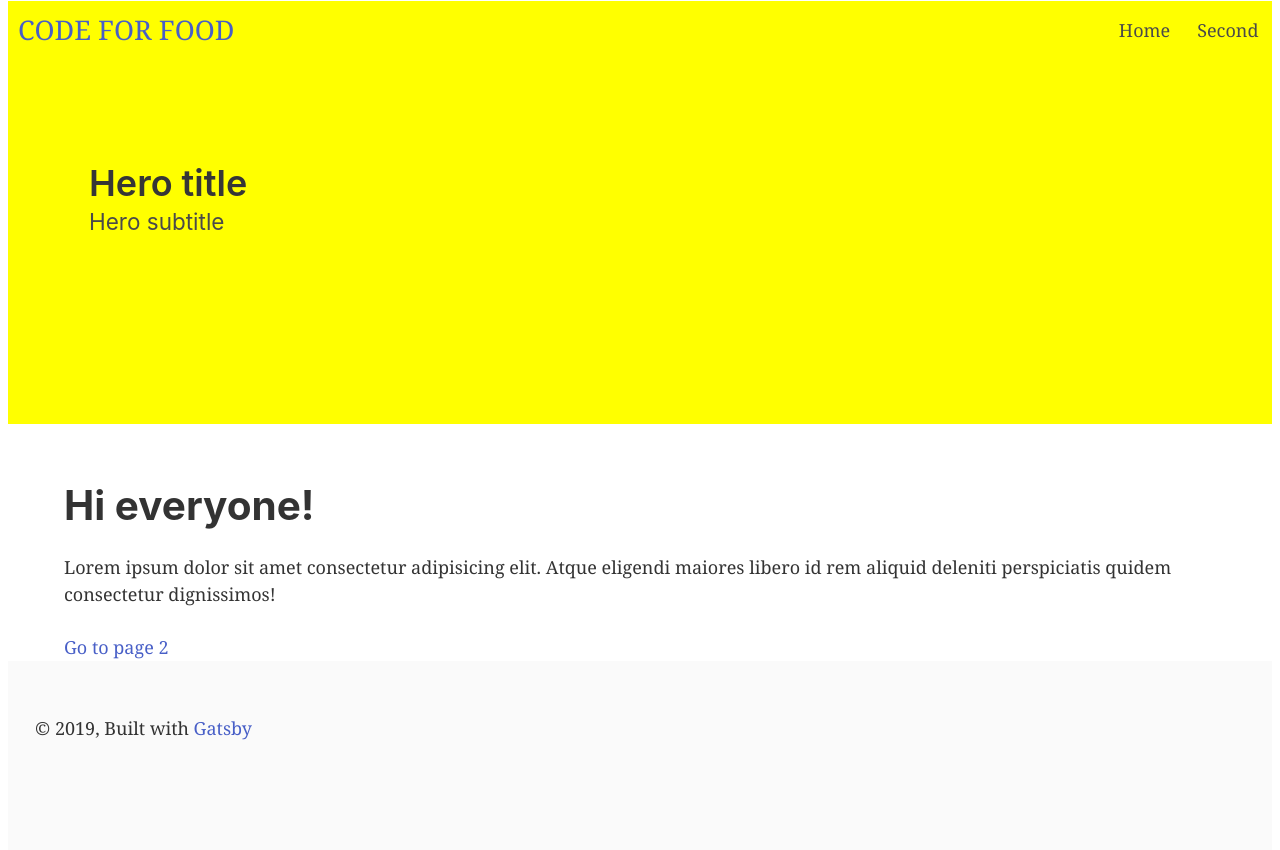
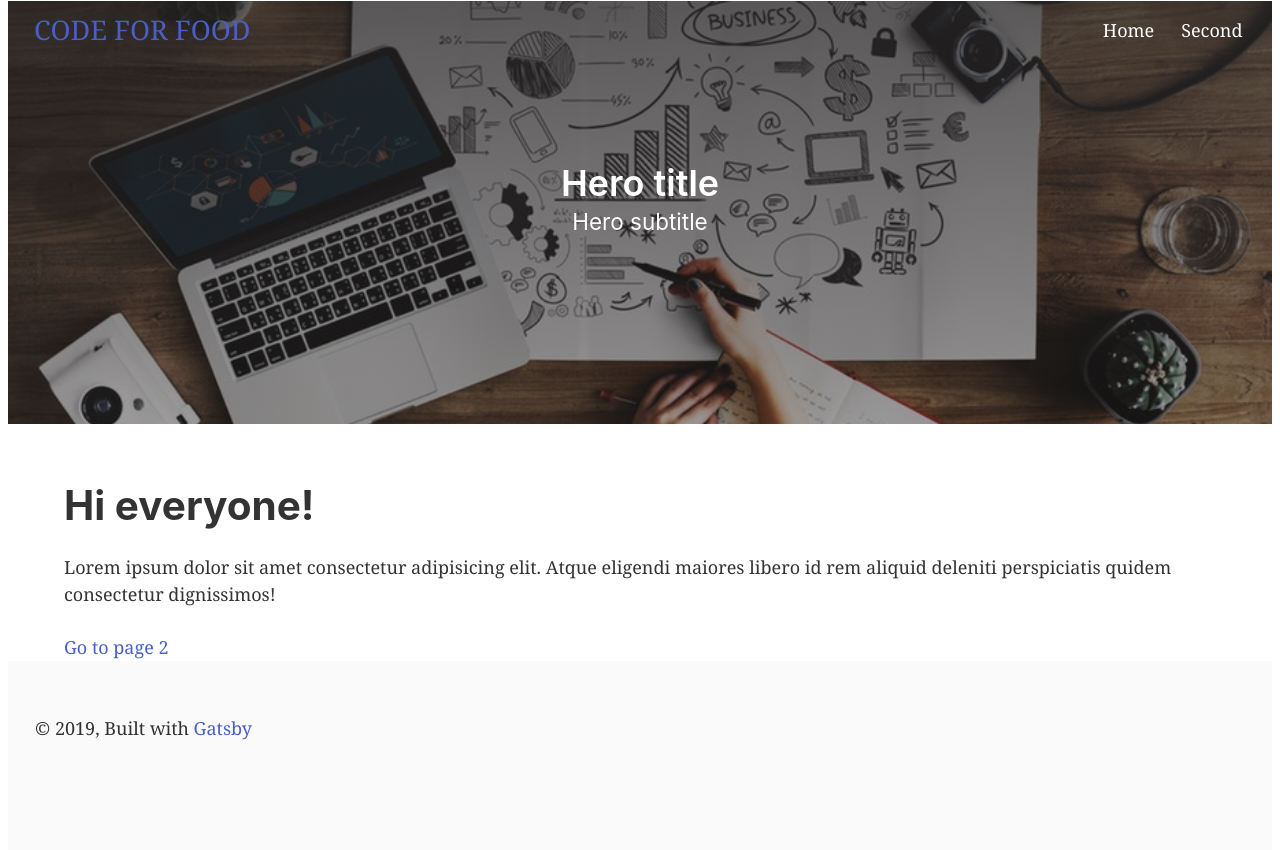
Before and after one commit to jesusbibieca/code-for-food, a Gatsby site: page / in a window 1280 px wide. Built offline with nearby package versions, Linux system fonts and the light colour scheme; Gatsby itself is replaced by a stand-in of ours.

Commit message:
hero component

```diff
--- a/src/components/header.js
+++ b/src/components/header.js
@@ -2,10 +2,10 @@ import { StaticQuery, graphql } from 'gatsby';
 import React from 'react';
 
 import Navbar from './navbar';
+import Hero from './hero'
 import config from '../utils/config';
-import { relative } from 'path';
 
-const Header = () => (
+const Header = ({path}) => (
   <StaticQuery
     query={graphql`
       query SiteTitleQuery {
@@ -19,21 +19,7 @@ const Header = () => (
     render={({ site: { siteMetadata } }) => (
       <header>
         <Navbar title={siteMetadata.title} links={config.navbarLinks} />
-        <section
-          class="hero is-medium"
-          style={{
-            backgroundColor: 'yellow',
-            position: 'relative',
-            bottom: '60px',
-          }}
-        >
-          <div class="hero-body">
-            <div class="container">
-              <h1 class="title">Hero title</h1>
-              <h2 class="subtitle">Hero subtitle</h2>
-            </div>
-          </div>
-        </section>
+        <Hero />
       </header>
     )}
   />
--- /dev/null
+++ b/src/components/hero.js
@@ -0,0 +1,15 @@
+import React from 'react'
+import './hero.scss'
+
+const Hero = () => (
+  <section className="hero is-medium color">
+    <div className="hero-body custom">
+      <div className="container">
+        <h1 className="title has-text-white has-text-centered">Hero title</h1>
+        <h2 className="subtitle has-text-white has-text-centered">Hero subtitle</h2>
+      </div>
+    </div>
+  </section>
+)
+
+export default Hero
--- /dev/null
+++ b/src/components/hero.scss
@@ -0,0 +1,14 @@
+.custom {
+  background:
+    linear-gradient(
+      rgba(41, 38, 38, 0.75),
+      rgba(41, 38, 38, 0.45)
+    ),
+    url('../images/camera-coffee-x1.jpg');
+  background-repeat: no-repeat;
+  background-size: cover;
+  bottom: 60px;
+  min-height: 100%;
+  position: relative;
+  width: 100%;
+}
--- a/src/components/layout.js
+++ b/src/components/layout.js
@@ -1,12 +1,15 @@
 import React from 'react';
 import PropTypes from 'prop-types';
+import {Location} from '@reach/router'
 
 import Header from './header';
 import './layout.scss';
 
 const Layout = ({ children }) => (
+  <Location>
+    {({location}) => (
       <div className="is-fixed-top top-workaround">
-    <Header />
+        <Header path={location} />
         <div className="container">
           <main>{children}</main>
         </div>
@@ -16,6 +19,8 @@ const Layout = ({ children }) => (
           <a href="https://www.gatsbyjs.org">Gatsby</a>
         </footer>
       </div>
+    )}
+  </Location>
 );
 
 Layout.propTypes = {
--- a/src/components/layout.scss
+++ b/src/components/layout.scss
@@ -622,7 +622,3 @@ pre tt:after {
     font-size: 100%;
   }
 }
-
-.top-workaround {
-  // padding-top: 90px;
-}
--- a/src/components/navbar.js
+++ b/src/components/navbar.js
@@ -20,12 +20,12 @@ class Navbar extends Component {
 
     return (
       <nav
-        className="navbar transparent"
+        className="navbar transparent navbar-margin"
         role="navigation"
         aria-label="main navigation"
       >
         <div className="navbar-brand">
-          <Link to="/" className="logo is-uppercase">
+          <Link to="/" className="logo is-uppercase custom-logo">
             {title}
           </Link>
           <Burger onClick={this.toogle} isActive={active} />
@@ -34,7 +34,7 @@ class Navbar extends Component {
         <div className={`navbar-menu ${active ? 'is-active' : ''}`}>
           <div className="navbar-end">
             {links.map(link => (
-              <Link to={link.slug} className="navbar-item" key={link.name}>
+              <Link to={link.slug} className="navbar-item has-text-white custom-link" key={link.name}>
                 {link.name}
               </Link>
             ))}
--- a/src/components/navbar.scss
+++ b/src/components/navbar.scss
@@ -1,7 +1,23 @@
 .logo {
+  font-size: 1.5rem;
   margin: 10px;
-  font-size: 1.5rem;
 }
 .transparent {
   background-color: transparent !important;
 }
+.custom-link {
+  &:hover {
+    background-color: rgba(200,200,200,0.35) !important;
+    color: #fff;
+  }
+}
+
+.custom-logo {
+  &:hover {
+    color: #fff;
+  }
+}
+
+.navbar-margin {
+  margin: 0 16px;
+}
```
Also changed, not shown: src/components/image.js (+12 -8 lines), src/images/camera-coffee-x1.jpg (added), src/images/gatsby-astronaut.png (deleted), src/images/hero-image-x1.jpeg (added). Lines whose indentation alone changed are shown as unchanged.
